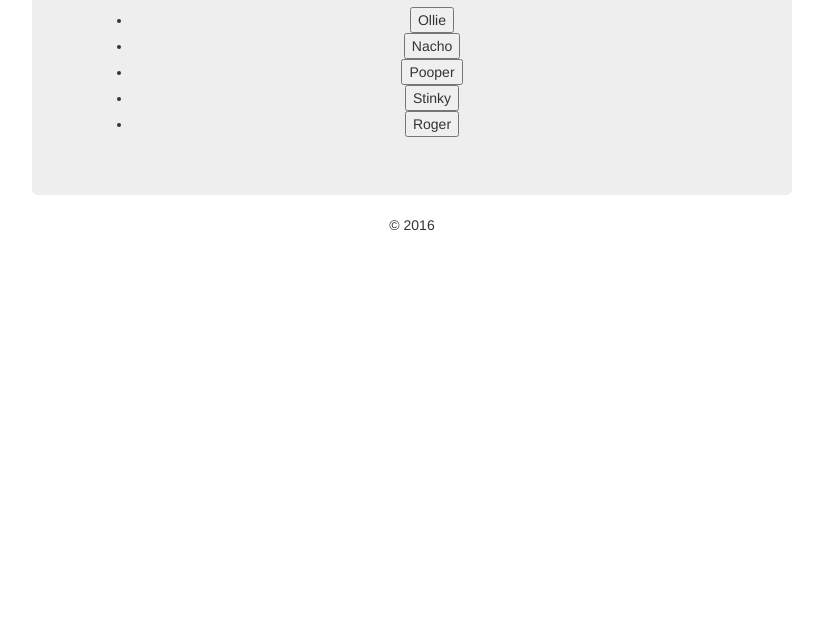
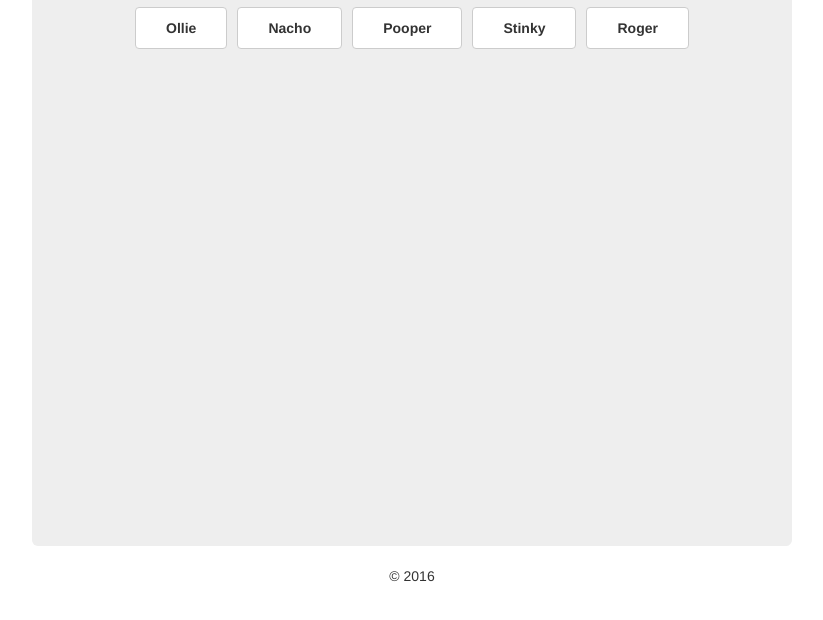
Before and after one commit to escobard/udacity-js-design-patterns, a plain HTML site: page cat-clicker/index.html in a window 1280 px wide. Shown: the part 160-780 px from the top of the page, without its empty margins (228-1051 px from the left). Drawn offline with Linux system fonts and the light colour scheme; files whose address does not match are found by name.

Commit message:
Added bootstrap button styles, and styled buttons to appear vertically

```diff
--- a/cat-clicker/css/style.css
+++ b/cat-clicker/css/style.css
@@ -4,6 +4,7 @@
     float: none;
     margin: auto;
     text-align: center;
+    min-height: 650px;
 }
 
 .header.clearfix {
@@ -72,3 +73,26 @@ span#clicks5 {
 }
 
 /* Cat styles end */
+
+/* Cat menu styles */
+
+ul.cat-menu {
+    float: none;
+    margin: auto;
+    display: block;
+    list-style-type: none;
+    padding: 0;
+    width: fit-content;
+}
+
+ul.cat-menu li {
+    float: left;
+    padding: 0 5px;
+}
+
+ul.cat-menu li button {
+    font-weight: bold;
+    padding: 10px 30px;
+}
+
+/* Cat menu styles end */
--- a/cat-clicker/js/cat-clicker.js
+++ b/cat-clicker/js/cat-clicker.js
@@ -29,6 +29,7 @@ function catMenuItem(text) {
   var catMenuItemContainer = document.createElement("li");
   var catMenuItemButton = document.createElement("button");
   catMenuItemButton.setAttribute("id", text + "-button")
+  catMenuItemButton.setAttribute("class", "btn" + " btn-default")
 // append button children
   catMenuItemContainer.appendChild(catMenuItemButton);
   var catMenuTitle = catMenuItemButton.appendChild(document.createTextNode(text));
```
